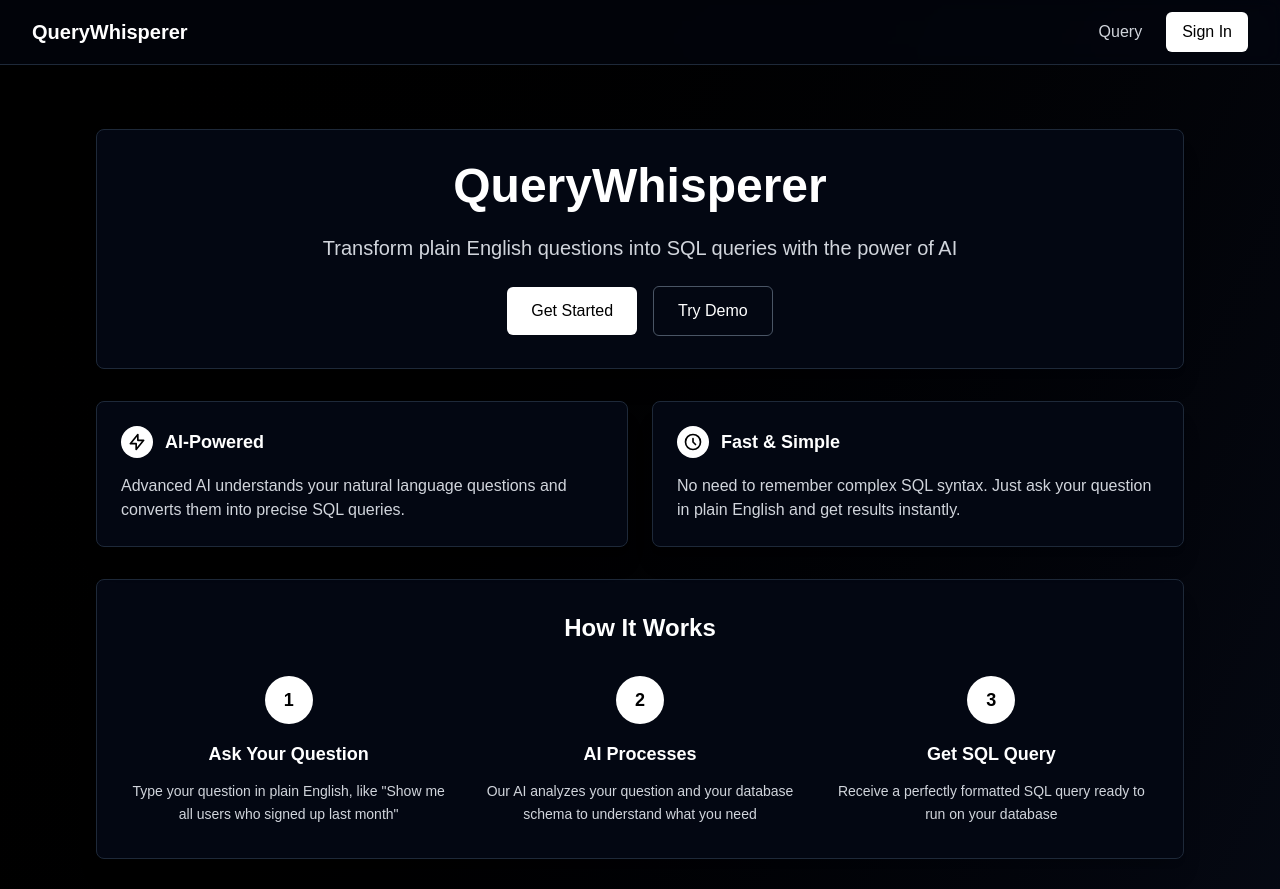
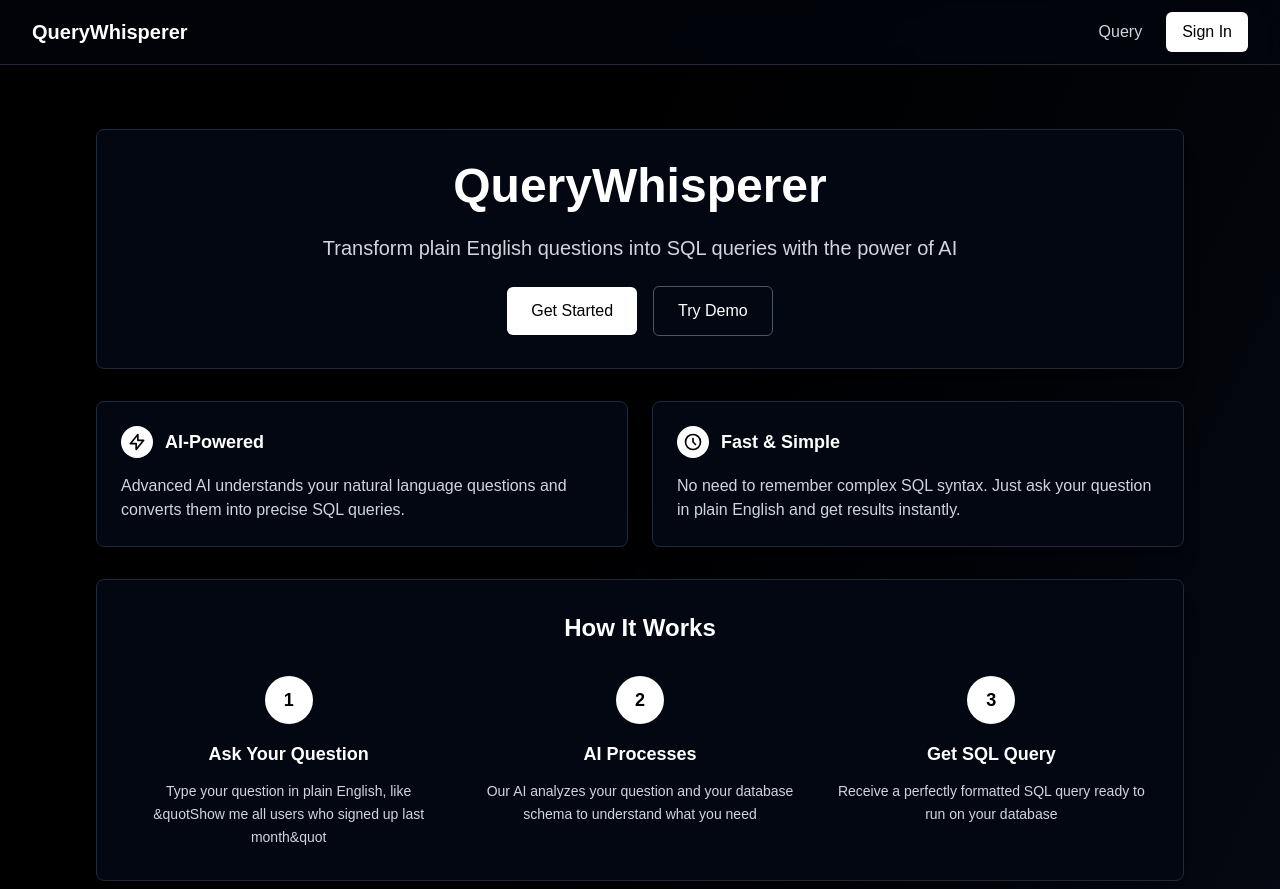
Before and after one commit to CypherGuy/QueryWhisperer, a Next.js app in the folder frontend/: page / in a window 1280 px wide. Shown: the top 889 px of the page. Built offline with nearby package versions, Linux system fonts and the light colour scheme.

Commit message:
fix: improve error logging in login page and update text encoding in home page

```diff
--- a/frontend/src/app/login/page.tsx
+++ b/frontend/src/app/login/page.tsx
@@ -34,6 +34,7 @@ export default function LoginPage() {
       window.location.href = "/query";
     } catch (err) {
       setError("An error occurred. Please try again.");
+      console.error("Login error:", err);
     } finally {
       setIsLoading(false);
     }
--- a/frontend/src/app/page.tsx
+++ b/frontend/src/app/page.tsx
@@ -156,8 +156,8 @@ export default function HomePage() {
                 Ask Your Question
               </h3>
               <p className="text-gray-300 text-sm leading-relaxed">
-                Type your question in plain English, like "Show me all users who
-                signed up last month"
+                Type your question in plain English, like &quotShow me all users
+                who signed up last month&quot
               </p>
             </div>
             <div className="text-center">
@@ -282,7 +282,7 @@ ORDER BY o.order_total DESC;`}
             Ready to Get Started?
           </h2>
           <p className="text-gray-300 mb-4">
-            You'll need to{" "}
+            You&apos;ll need to{" "}
             <Link
               href="/login"
               className="text-white hover:underline font-medium"
@@ -314,7 +314,7 @@ ORDER BY o.order_total DESC;`}
                 />
               </svg>
               <span>
-                <strong>Note:</strong> You'll need a schema (table + column
+                <strong>Note:</strong> You&apos;ll need a schema (table + column
                 names) to generate accurate results.
               </span>
             </p>
```
